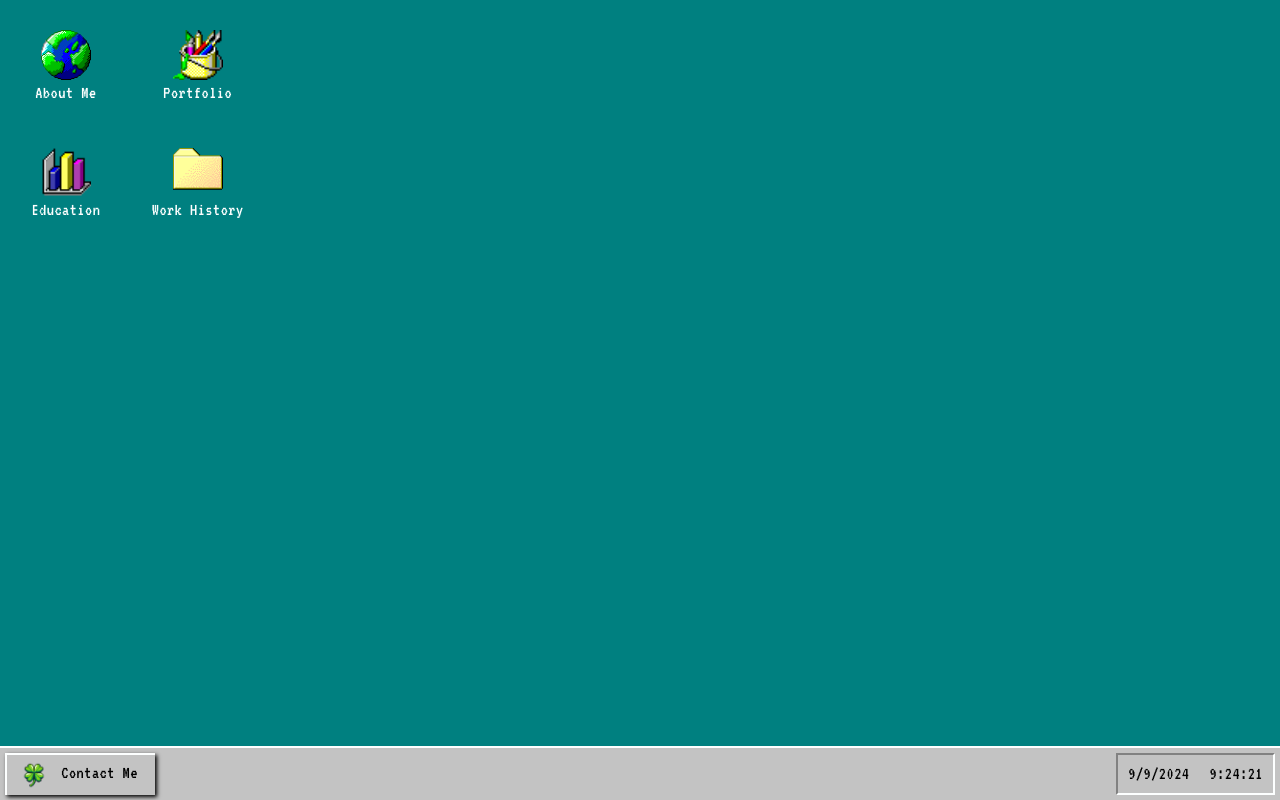
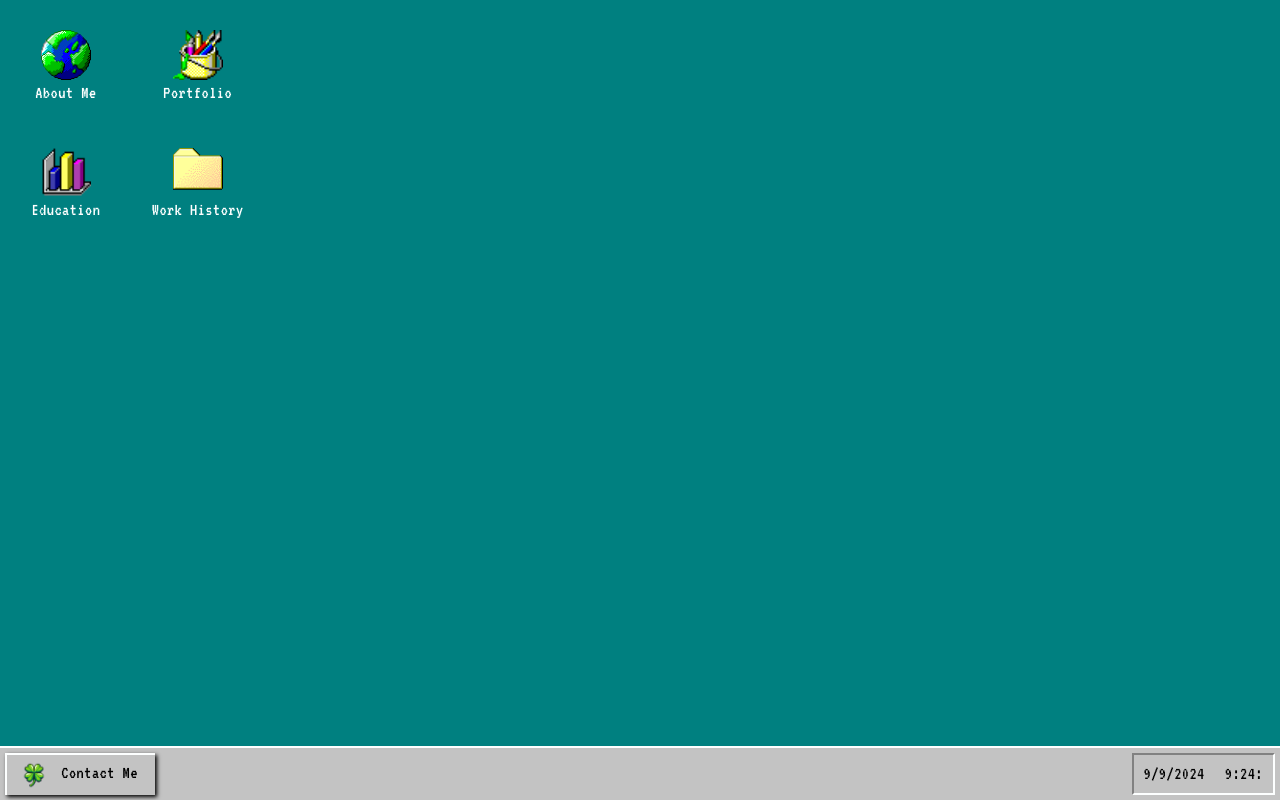
Before and after one commit to ryanmccloy/MyResume, a React (Vite) app: page / in a window 1280 px wide. Built offline with nearby package versions, Linux system fonts and the light colour scheme.

Commit message:
Updated time logic

```diff
--- a/src/contexts/ModalProvider.jsx
+++ b/src/contexts/ModalProvider.jsx
@@ -75,7 +75,6 @@ export const ModalProvider = ({ children }) => {
   };
 
   const bringModalToFront = function (key) {
-    console.log(`Bringing ${key} to the front `);
     setActiveModal(key);
   };
 
--- a/src/features/Toolbar/CurrentTime.jsx
+++ b/src/features/Toolbar/CurrentTime.jsx
@@ -1,7 +1,17 @@
+import { useEffect, useState } from "react";
+
 function CurrentTime() {
-  const currentTime = new Date().toLocaleTimeString();
+  const [currentTime, setCurrentTime] = useState(new Date());
 
-  const formattedTime = currentTime.slice(0, currentTime.length - 3);
+  useEffect(() => {
+    const intervalId = setInterval(() => {
+      setCurrentTime(new Date());
+    }, 10000);
+
+    return () => clearInterval(intervalId);
+  }, []);
+
+  const formattedTime = currentTime.toLocaleTimeString().slice(0, 5);
 
   return <div>{formattedTime}</div>;
 }
```
